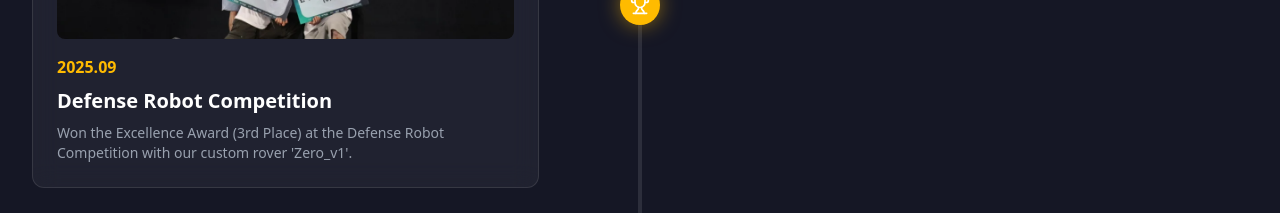
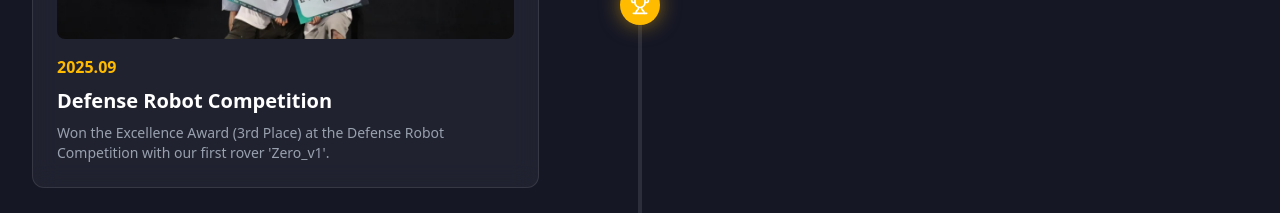
Before and after one commit to ZenithSpace/zenith.github.io, a React (Vite) app in the folder zenith-web/: page / in a window 1280 px wide. Shown: the part 2580-2793 px from the top of the page. Built offline with nearby package versions, Linux system fonts and the light colour scheme; a web font is replaced by a local one.

Commit message:
Refine Journey text: Emphasize 'first rover' in award description

```diff
--- a/zenith-web/src/data/translations.ts
+++ b/zenith-web/src/data/translations.ts
@@ -46,7 +46,7 @@ export const translations = {
                 award: {
                     year: '2025.09',
                     title: 'Defense Robot Competition',
-                    desc: 'Won the Excellence Award (3rd Place) at the Defense Robot Competition with our custom rover \'Zero_v1\'.',
+                    desc: 'Won the Excellence Award (3rd Place) at the Defense Robot Competition with our first rover \'Zero_v1\'.',
                 },
                 urc: {
                     year: '2026.05',
@@ -187,7 +187,7 @@ export const translations = {
                 award: {
                     year: '2025.09',
                     title: '국방로봇경진대회',
-                    desc: '자체 개발한 로버 \'Zero_v1\'으로 국방로봇경진대회 우수상(3위)을 수상했습니다.',
+                    desc: '우리의 첫 번째 로버 \'Zero_v1\'과 함께 국방로봇경진대회 우수상(3위)을 수상했습니다.',
                 },
                 urc: {
                     year: '2026.05',
```
